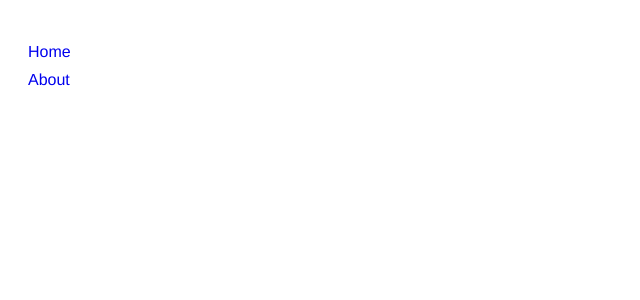
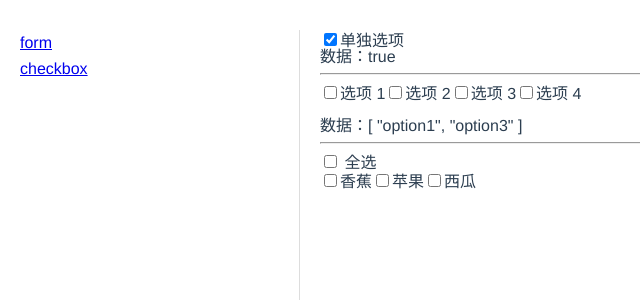
Before and after one commit to Dingbai/n-c, a Vue app: page /#/checkbox in a window 1280 px wide. Shown: the top 300 px of the page, without its empty margins (0-640 px from the left). Built offline with nearby package versions, Linux system fonts and the light colour scheme.

Commit message:
body: 1. 新增less-loader，async-validate插件，           2.新增reset.less ,样式简单修改           3. 新增 checkbox插件 checkbox-group组件绑定有bug 未解决

```diff
--- a/src/App.vue
+++ b/src/App.vue
@@ -1,15 +1,19 @@
 <template>
   <div id="app">
     <div class="nav">
-      <router-link to="/">Home</router-link>
-      <router-link to="/about">About</router-link>
+      <router-link to="/">form</router-link>
+      <router-link to="/checkbox">checkbox</router-link>
     </div>
-    <div class="cotent">
+    <div class="content">
       <router-view></router-view>
     </div>
   </div>
 </template>
 
+<style lang="less">
+  @import '~@/assets/style/reset.less';
+</style>
+
 <style lang="less" scoped>
   @import '~@/assets/style/app.less';
 </style>
--- a/src/assets/style/app.less
+++ b/src/assets/style/app.less
@@ -4,15 +4,22 @@
   -moz-osx-font-smoothing: grayscale;
   color: #2c3e50;
   display: flex;
+  padding: 30px 0;
+  box-sizing: border-box;
+  height: 100vh;
   .nav {
-    height: 100vh;
     width: 300px;
-    padding: 30px 20px;
+    padding: 0 20px;
     box-sizing: border-box;
+    border-right: 1px solid #ddd;
     a {
       display: block;
       padding: 5px 0;
-      text-decoration: none;
     }
   }
+  .content {
+    padding: 0px 20px;
+    box-sizing: border-box;
+    flex: 1;
+  }
 }
--- /dev/null
+++ b/src/assets/style/reset.less
@@ -0,0 +1,43 @@
+html, body, div, span, applet, object, iframe,
+h1, h2, h3, h4, h5, h6, p, blockquote, pre,
+a, abbr, acronym, address, big, cite, code,
+del, dfn, em, img, ins, kbd, q, s, samp,
+small, strike, strong, sub, sup, tt, var,
+b, u, i, center,
+dl, dt, dd, ol, ul, li,
+fieldset, form, label, legend,
+table, caption, tbody, tfoot, thead, tr, th, td,
+article, aside, canvas, details, embed,
+figure, figcaption, footer, header, hgroup,
+menu, nav, output, ruby, section, summary,
+time, mark, audio, video {
+	margin: 0;
+	padding: 0;
+	border: 0;
+	font-size: 100%;
+	font: inherit;
+	vertical-align: baseline;
+}
+/* HTML5 display-role reset for older browsers */
+article, aside, details, figcaption, figure,
+footer, header, hgroup, menu, nav, section {
+	display: block;
+}
+body {
+	line-height: 1;
+}
+ol, ul {
+	list-style: none;
+}
+blockquote, q {
+	quotes: none;
+}
+blockquote:before, blockquote:after,
+q:before, q:after {
+	content: '';
+	content: none;
+}
+table {
+	border-collapse: collapse;
+	border-spacing: 0;
+}
--- a/src/components/HelloWorld.vue
+++ /dev/null
@@ -1,58 +0,0 @@
-<template>
-  <div class="hello">
-    <h1>{{ msg }}</h1>
-    <p>
-      For a guide and recipes on how to configure / customize this project,<br>
-      check out the
-      <a href="https://cli.vuejs.org" target="_blank" rel="noopener">vue-cli documentation</a>.
-    </p>
-    <h3>Installed CLI Plugins</h3>
-    <ul>
-      <li><a href="https://github.com/vuejs/vue-cli/tree/dev/packages/%40vue/cli-plugin-babel" target="_blank" rel="noopener">babel</a></li>
-      <li><a href="https://github.com/vuejs/vue-cli/tree/dev/packages/%40vue/cli-plugin-eslint" target="_blank" rel="noopener">eslint</a></li>
-    </ul>
-    <h3>Essential Links</h3>
-    <ul>
-      <li><a href="https://vuejs.org" target="_blank" rel="noopener">Core Docs</a></li>
-      <li><a href="https://forum.vuejs.org" target="_blank" rel="noopener">Forum</a></li>
-      <li><a href="https://chat.vuejs.org" target="_blank" rel="noopener">Community Chat</a></li>
-      <li><a href="https://twitter.com/vuejs" target="_blank" rel="noopener">Twitter</a></li>
-      <li><a href="https://news.vuejs.org" target="_blank" rel="noopener">News</a></li>
-    </ul>
-    <h3>Ecosystem</h3>
-    <ul>
-      <li><a href="https://router.vuejs.org" target="_blank" rel="noopener">vue-router</a></li>
-      <li><a href="https://vuex.vuejs.org" target="_blank" rel="noopener">vuex</a></li>
-      <li><a href="https://github.com/vuejs/vue-devtools#vue-devtools" target="_blank" rel="noopener">vue-devtools</a></li>
-      <li><a href="https://vue-loader.vuejs.org" target="_blank" rel="noopener">vue-loader</a></li>
-      <li><a href="https://github.com/vuejs/awesome-vue" target="_blank" rel="noopener">awesome-vue</a></li>
-    </ul>
-  </div>
-</template>
-
-<script>
-export default {
-  name: 'HelloWorld',
-  props: {
-    msg: String
-  }
-}
-</script>
-
-<!-- Add "scoped" attribute to limit CSS to this component only -->
-<style scoped>
-h3 {
-  margin: 40px 0 0;
-}
-ul {
-  list-style-type: none;
-  padding: 0;
-}
-li {
-  display: inline-block;
-  margin: 0 10px;
-}
-a {
-  color: #42b983;
-}
-</style>
--- /dev/null
+++ b/src/components/checkbox/checkbox-group.vue
@@ -0,0 +1,58 @@
+<template>
+  <div>
+    <slot></slot>
+  </div>
+</template>
+<script>
+  import { findComponentsDownward } from '@/utils/assist.js'
+  export default {
+    name: 'iCheckboxGroup',
+    props: {
+      value: {
+        type: Array,
+        default() {
+          return []
+        }
+      }
+    },
+    data() {
+      return {
+        currentValue: this.value,
+        children: []
+      }
+    },
+    methods: {
+      change(data) {
+        this.currentValue = data
+        this.$emit('input', data)
+        this.$emit('on-change', data)
+      },
+      updateModel(flag) {
+        this.children = findComponentsDownward(this, 'iCheckbox')
+        // fix 组件绑定错误
+        console.log(this.model)
+        if (this.children) {
+          const { value } = this
+
+          this.children.forEach(child => {
+            child.model = value
+
+            if (flag) {
+              child.currentValue = value.indexOf(child.label) >= 0
+              child.group = true
+            }
+          })
+        }
+      }
+    },
+    mounted() {
+      // console.log(this.value)
+      this.updateModel(true)
+    },
+    watch: {
+      value() {
+        this.updateModel(true)
+      }
+    }
+  }
+</script>
--- /dev/null
+++ b/src/components/checkbox/checkbox.vue
@@ -0,0 +1,99 @@
+<template>
+  <label>
+    <input
+      v-if="group"
+      v-model="model"
+      type="checkbox"
+      :disabled="disabled"
+      :checked="currentValue"
+      @change="change"
+    />
+    <input
+      v-else
+      type="checkbox"
+      :disabled="disabled"
+      :checked="currentValue"
+      @change="change"
+    />
+    <slot></slot>
+  </label>
+</template>
+<script>
+  import { findComponentUpward } from '@/utils/assist.js'
+  export default {
+    name: 'iCheckbox',
+    props: {
+      label: {
+        type: [String, Number, Boolean]
+      },
+      value: {
+        type: [String, Number, Boolean],
+        default: false
+      },
+      disabled: {
+        type: Boolean,
+        default: false
+      },
+      trueValue: {
+        type: [Boolean, String, Number],
+        default: true
+      },
+      falseValue: {
+        type: [Boolean, String, Number],
+        default: false
+      }
+    },
+    data() {
+      return {
+        currentValue: this.value,
+        group: false,
+        model: [],
+        parent: null
+      }
+    },
+    mounted() {
+      this.parent = findComponentUpward(this, 'iCheckboxGroup')
+
+      if (this.parent) {
+        this.group = true
+      }
+      if (this.group) {
+        this.parent.updateModel(true)
+      } else {
+        this.updateModel()
+      }
+    },
+    methods: {
+      change(event) {
+        if (this.disabled) return false
+
+        const checked = event.target.checked
+
+        this.currentValue = checked
+
+        const value = checked ? this.trueValue : this.falseValue
+
+        this.$emit('input', value)
+
+        if (this.group) {
+          this.parent.change(this.model)
+        } else {
+          console.log('change')
+          this.$emit('on-change', value)
+        }
+      },
+      updateModel() {
+        this.currentValue = this.value === this.trueValue
+      }
+    },
+    watch: {
+      value(val) {
+        if (val === this.trueValue || val === this.falseValue) {
+          this.updateModel()
+        } else {
+          throw 'Value should be trueValue or falseValue'
+        }
+      }
+    }
+  }
+</script>
--- a/src/router.js
+++ b/src/router.js
@@ -12,12 +12,9 @@ export default new Router({
       component: Form
     },
     {
-      path: '/about',
-      name: 'about',
-      // route level code-splitting
-      // this generates a separate chunk (about.[hash].js) for this route
-      // which is lazy-loaded when the route is visited.
-      component: () => import(/* webpackChunkName: "about" */ './views/About.vue')
+      path: '/checkbox',
+      name: 'checkbox',
+      component: () => import('./views/checkbox.vue')
     }
   ]
 })
--- a/src/views/About.vue
+++ /dev/null
@@ -1,5 +0,0 @@
-<template>
-  <div class="about">
-    <h1>This is an about page</h1>
-  </div>
-</template>
--- /dev/null
+++ b/src/views/checkbox.vue
@@ -0,0 +1,77 @@
+<template>
+  <div>
+    <i-checkbox v-model="single">单独选项</i-checkbox>
+
+    <br />
+    数据：{{ single }}
+
+    <hr />
+    <i-checkbox-group v-model="multiple">
+      <i-checkbox label="option1">选项 1</i-checkbox>
+      <i-checkbox label="option2">选项 2</i-checkbox>
+      <i-checkbox label="option3">选项 3</i-checkbox>
+      <i-checkbox label="option4">选项 4</i-checkbox>
+    </i-checkbox-group>
+
+    <br />
+    数据：{{ multiple }}
+    <hr />
+    <i-checkbox
+      :indeterminate="indeterminate"
+      :value="checkAll"
+      @click.prevent.native="handleCheckAll"
+    >
+      全选
+    </i-checkbox>
+    <i-checkbox-group v-model="checkAllGroup" @on-change="checkAllGroupChange">
+      <i-checkbox label="香蕉">香蕉</i-checkbox>
+      <i-checkbox label="苹果">苹果</i-checkbox>
+      <i-checkbox label="西瓜">西瓜</i-checkbox>
+    </i-checkbox-group>
+  </div>
+</template>
+<script>
+  import iCheckbox from '@/components/checkbox/checkbox.vue'
+  import iCheckboxGroup from '@/components/checkbox/checkbox-group.vue'
+  export default {
+    name: 'checkbox',
+    components: { iCheckboxGroup, iCheckbox },
+    data() {
+      return {
+        multiple: ['option1', 'option3'],
+        single: true,
+        indeterminate: true,
+        checkAll: false,
+        checkAllGroup: ['香蕉', '西瓜']
+      }
+    },
+    methods: {
+      handleCheckAll() {
+        if (this.indeterminate) {
+          this.checkAll = false
+        } else {
+          this.checkAll = !this.checkAll
+        }
+        this.indeterminate = false
+
+        if (this.checkAll) {
+          this.checkAllGroup = ['香蕉', '苹果', '西瓜']
+        } else {
+          this.checkAllGroup = []
+        }
+      },
+      checkAllGroupChange(data) {
+        if (data.length === 3) {
+          this.indeterminate = false
+          this.checkAll = true
+        } else if (data.length > 0) {
+          this.indeterminate = true
+          this.checkAll = false
+        } else {
+          this.indeterminate = false
+          this.checkAll = false
+        }
+      }
+    }
+  }
+</script>
--- a/src/views/form.vue
+++ b/src/views/form.vue
@@ -19,6 +19,7 @@
   import iInput from '@/components/input/input.vue'
 
   export default {
+    name: 'form',
     components: { iForm, iFormItem, iInput },
     data() {
       return {
--- /dev/null
+++ b/vue.config.js
@@ -0,0 +1,5 @@
+module.exports = {
+  configureWebpack: {
+    devtool: 'source-map'
+  }
+}
```
Also changed, not shown: src/views/Home.vue (deleted, +0 -18 lines), src/assets/logo.png (deleted).
